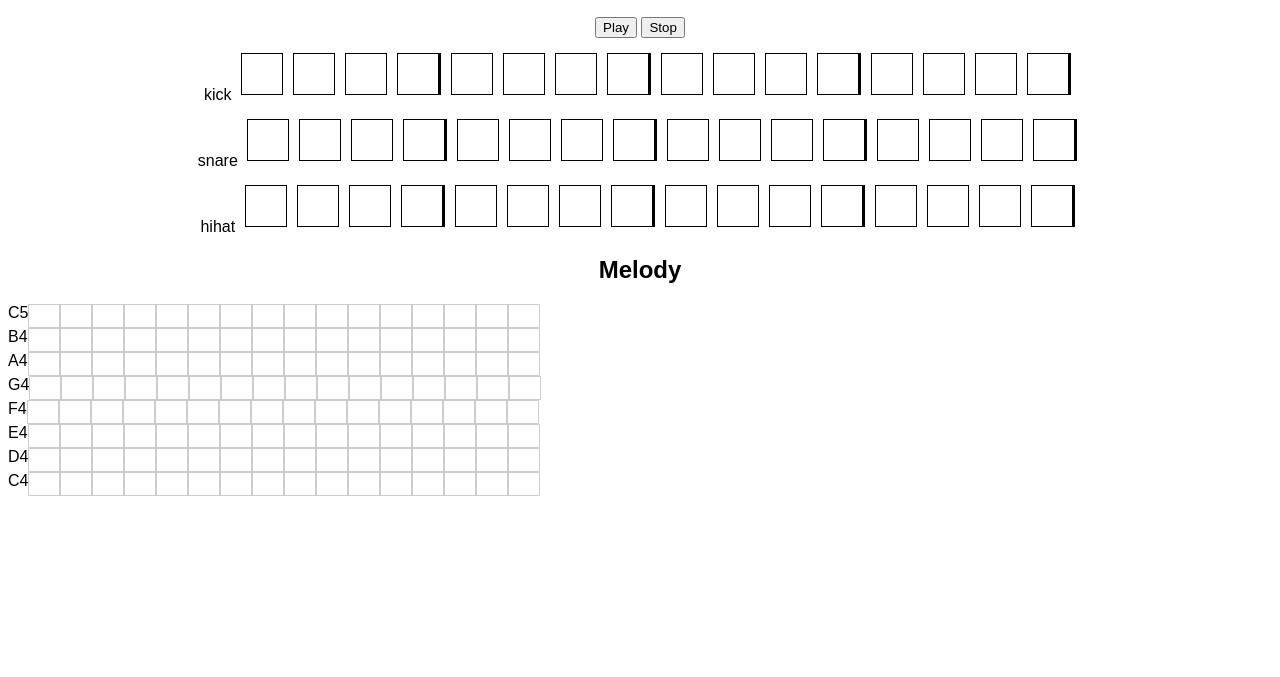
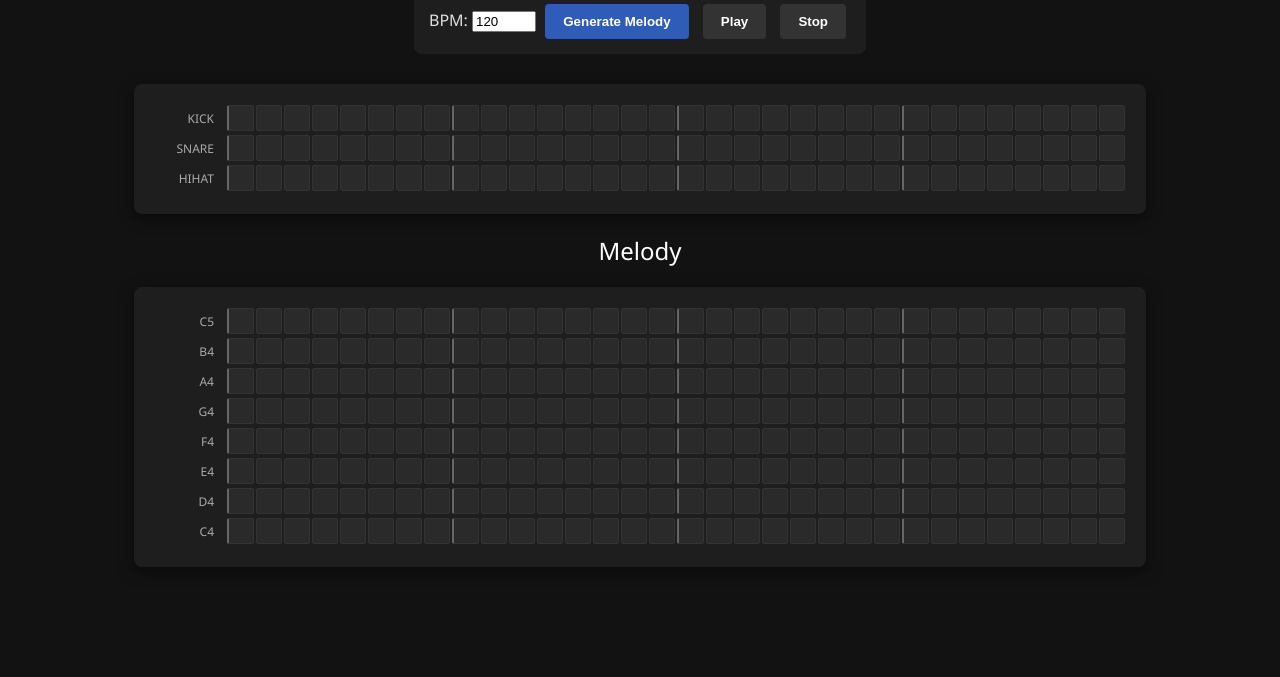
Before and after one commit to keijiro526001/generate-music-app, a plain HTML site: page index.html in a window 1280 px wide. Shown: the part 123-800 px from the top of the page. Drawn offline with Linux system fonts and the light colour scheme.

Commit message:
self input drums ver

```diff
--- a/index.html
+++ b/index.html
@@ -1,30 +1,28 @@
 <!DOCTYPE html>
-<html>
+<html lang="ja">
 <head>
     <meta charset="UTF-8">
-    <title>Drum Machine</title>
+    <title>Modern Drum & Melody Machine</title>
     <link rel="stylesheet" href="style.css">
 </head>
-
 <body>
 
-<h1>Drum Machine</h1>
+<h1>AI Composer & Drum Machine</h1>
+
+<div class="controls">
     <label>BPM:</label>
-<input id="bpm" type="number" value="120">
-<br>
+    <input id="bpm" type="number" value="120" min="40" max="240">
     <button id="generateMelody">Generate Melody</button>
-
-<br><br>
-
     <button id="play">Play</button>
     <button id="stop">Stop</button>
+</div>
 
+<div class="main-container">
     <div id="sequencer"></div>
-
     <h2>Melody</h2>
     <div id="pianoRoll"></div>
+</div>
 
 <script src="script.js"></script>
-
 </body>
 </html>
--- a/script.js
+++ b/script.js
@@ -1,27 +1,15 @@
 const audioContext = new AudioContext();
-
-// ディレイ（残響）の設定
-const delay = audioContext.createDelay();
-delay.delayTime.value = 0.3;
-const feedback = audioContext.createGain();
-feedback.gain.value = 0.3;
-const delayFilter = audioContext.createBiquadFilter();
-delayFilter.frequency.value = 1000;
-
-delay.connect(feedback);
-feedback.connect(delayFilter);
-delayFilter.connect(delay);
-delay.connect(audioContext.destination);
 
 let kickBuffer, snareBuffer, hihatBuffer;
 let step = 0;
 let intervalId;
 let stepElements = [];
 let isPlaying = false;
-const steps = 16;
+
+const steps = 32;
 let melodyPattern = new Array(steps).fill(null);
 
-const scale = [0, 2, 4, 5, 7, 9, 11]; // メジャースケール
+const scale = [0, 2, 4, 5, 7, 9, 11];
 const melodicMarkovTable = {
   0: [0, 1, 1, 2, 4], 1: [0, 0, 2, 2], 2: [0, 1, 3, 4],
   3: [2, 2, 4, 4], 4: [0, 0, 5, 6], 5: [4, 4, 6], 6: [0, 0, 0, 5]
@@ -35,8 +23,6 @@ const pattern = {
   snare: new Array(steps).fill(false),
   hihat: new Array(steps).fill(false)
 };
-
-const sequencer = document.getElementById("sequencer");
 
 async function loadSample(url) {
   const response = await fetch(url);
@@ -58,60 +44,49 @@ function playSound(buffer) {
   source.start();
 }
 
-// 1. ディレイ設定を完全に削除または無効化
-// (スクリプト上部の delay, feedback, delayFilter 関連のコードは消してもOKです)
-
-// 2. 修正版 playMelody (ディレイなし・シンプル設定)
 function playMelody(note, durationSteps = 1) {
   if (typeof note !== "number") return;
-
   const osc = audioContext.createOscillator();
   const gain = audioContext.createGain();
   const filter = audioContext.createBiquadFilter();
 
   const freq = 440 * Math.pow(2, (note - 69) / 12);
   const bpm = document.getElementById("bpm").value;
-  const stepTime = (60 / bpm) / 2;
+  const stepTime = (60 / bpm) / 4;
   const durationTime = stepTime * durationSteps;
   const now = audioContext.currentTime;
 
-  // 音色：三角波（サイン波より少しはっきりし、耳に優しい音）
   osc.type = "triangle";
   osc.frequency.value = freq;
-
-  // フィルター：高音を少しカットして落ち着いた音にする
   filter.type = "lowpass";
   filter.frequency.setValueAtTime(2500, now);
   filter.frequency.exponentialRampToValueAtTime(1200, now + durationTime);
 
-  // エンベロープ：音の出だしと終わりを滑らかにする
   gain.gain.setValueAtTime(0, now);
-  gain.gain.linearRampToValueAtTime(0.2, now + 0.01); // アタック
-  gain.gain.exponentialRampToValueAtTime(0.001, now + durationTime + 0.05); // リリース
+  gain.gain.linearRampToValueAtTime(0.2, now + 0.01);
+  gain.gain.exponentialRampToValueAtTime(0.001, now + durationTime + 0.05);
 
-  // 接続：スピーカー(destination)のみに接続
   osc.connect(filter);
   filter.connect(gain);
   gain.connect(audioContext.destination);
 
-  // 再生
   osc.start(now);
   osc.stop(now + durationTime + 0.1);
 }
 
 function generateAIMelody() {
-  const baseNote = parseInt(document.getElementById("key")?.value) || 60;
+  const baseNote = 60;
   let currentIndex = 0;
   melodyPattern.fill(null);
 
   for (let i = 0; i < steps; ) {
-    if (Math.random() < 0.2) {
+    if (Math.random() < 0.1) {
       melodyPattern[i] = null;
       i++;
       continue;
     }
     const rand = Math.random();
-    let duration = rand > 0.8 ? 3 : (rand > 0.5 ? 2 : 1);
+    let duration = rand > 0.9 ? 8 : (rand > 0.7 ? 4 : (rand > 0.4 ? 2 : 1));
     const candidates = melodicMarkovTable[currentIndex];
     currentIndex = candidates[Math.floor(Math.random() * candidates.length)];
     const note = baseNote + scale[currentIndex];
@@ -136,7 +111,6 @@ function createPianoRoll() {
     for (let s = 0; s < steps; s++) {
       const cell = document.createElement("div");
       cell.className = "noteCell";
-      if (melodyPattern[s] === pianoNotes[r]) cell.classList.add("noteActive");
       cell.onclick = () => {
         melodyPattern[s] = (melodyPattern[s] === pianoNotes[r]) ? null : pianoNotes[r];
         updatePianoRoll();
@@ -171,7 +145,7 @@ function playStep(currentStep) {
 
   if (note !== null && note !== prevNote) {
     let durationSteps = 1;
-    for (let i = 1; i < 4; i++) {
+    for (let i = 1; i < 8; i++) {
       if (melodyPattern[(currentStep + i) % steps] === note) durationSteps++;
       else break;
     }
@@ -186,16 +160,17 @@ function playStep(currentStep) {
   const allRows = document.querySelectorAll(".noteRow");
   allRows.forEach(row => {
     const cells = row.querySelectorAll(".noteCell");
-    cells.forEach(c => c.classList.remove("notePlaying"));
-    if (cells[currentStep]) cells[currentStep].classList.add("notePlaying");
+    cells.forEach((c, idx) => {
+      c.classList.toggle("notePlaying", idx === currentStep);
+    });
   });
 }
 
 function startBeat() {
+  if (intervalId) clearInterval(intervalId); // 二重起動防止
   isPlaying = true;
-  step = 0;
   const bpm = document.getElementById("bpm").value;
-  const interval = (60 / bpm) * 1000 / 2;
+  const interval = (60 / bpm) * 1000 / 4;
   intervalId = setInterval(() => {
     playStep(step);
     step = (step + 1) % steps;
@@ -205,10 +180,19 @@ function startBeat() {
 function stopBeat() {
   if (intervalId) clearInterval(intervalId);
   isPlaying = false;
+  step = 0; // 停止時は最初に戻す
+  document.querySelectorAll(".playing, .notePlaying").forEach(el => el.classList.remove("playing", "notePlaying"));
 }
 
+// BPMが変更されたときにリアルタイムで反映する
+document.getElementById("bpm").oninput = () => {
+  if (isPlaying) {
+    startBeat(); // 再生中なら新しいBPMでタイマーを再起動
+  }
+};
+
 document.getElementById("play").onclick = async () => {
-  if (isPlaying) stopBeat();
+  if (isPlaying) return; // 既に再生中なら何もしない
   await loadSounds();
   await audioContext.resume();
   startBeat();
@@ -216,11 +200,13 @@ document.getElementById("play").onclick = async () => {
 document.getElementById("stop").onclick = stopBeat;
 document.getElementById("generateMelody").onclick = generateAIMelody;
 
+const sequencer = document.getElementById("sequencer");
 instruments.forEach(inst => {
   const row = document.createElement("div");
   row.className = "row";
-  const label = document.createElement("span");
-  label.innerText = inst + " ";
+  const label = document.createElement("div");
+  label.className = "inst-label";
+  label.innerText = inst;
   row.appendChild(label);
   stepElements[inst] = [];
   for (let i = 0; i < steps; i++) {
--- a/style.css
+++ b/style.css
@@ -1,52 +1,83 @@
-body{
-  font-family: sans-serif;
-  text-align:center;
+body {
+    font-family: 'Segoe UI', system-ui, sans-serif;
+    text-align: center;
+    background-color: #121212;
+    color: #e0e0e0;
+    padding: 20px;
 }
 
-.row{
-  margin:10px;
+h1, h2 {
+    color: #ffffff;
+    font-weight: 300;
+    margin-bottom: 20px;
 }
 
-.step{
-  width:40px;
-  height:40px;
-  margin:5px;
-  border:1px solid black;
-  display:inline-block;
-  cursor:pointer;
+.controls {
+    margin-bottom: 30px;
+    background: #1e1e1e;
+    padding: 15px;
+    border-radius: 8px;
+    display: inline-block;
 }
 
-.step:nth-of-type(4n){
-  border-right:3px solid #000;
+button {
+    background-color: #333;
+    color: white;
+    border: none;
+    padding: 10px 18px;
+    margin: 0 5px;
+    border-radius: 4px;
+    cursor: pointer;
+    font-weight: bold;
+    transition: 0.2s;
 }
 
-.active{
-  background:orange;
+button:hover { background-color: #444; }
+#generateMelody { background-color: #2e5cb8; }
+#generateMelody:hover { background-color: #3d71d9; }
+
+#sequencer, #pianoRoll {
+    display: inline-block;
+    background: #1e1e1e;
+    padding: 20px;
+    border-radius: 8px;
+    box-shadow: 0 4px 15px rgba(0,0,0,0.5);
 }
 
-.playing{
-  border:3px solid red;
+.row, .noteRow {
+    display: flex;
+    align-items: center;
+    margin-bottom: 2px;
 }
 
-#pianoRoll{
-  margin-top:20px;
+.step, .noteCell {
+    width: 24px;
+    height: 24px;
+    margin: 1px;
+    background-color: #2a2a2a;
+    border: 1px solid #333;
+    border-radius: 2px;
+    cursor: pointer;
 }
 
-.noteRow{
-  display:flex;
+.step:nth-child(8n+2),
+.noteCell:nth-child(8n+2) {
+    border-left: 2px solid #666 !important;
 }
 
-.noteCell{
-  width:30px;
-  height:22px;
-  border:1px solid #ccc;
-  cursor:pointer;
+.active { background-color: #ffa726; box-shadow: 0 0 8px #ffa726; }
+.noteActive { background-color: #66bb6a; box-shadow: 0 0 8px #66bb6a; }
+
+.playing, .notePlaying {
+    background-color: #ffffff !important;
+    filter: brightness(1.5);
 }
 
-.noteActive{
-  background:#4caf50;
+.noteLabel, .inst-label {
+    width: 60px;
+    font-size: 12px;
+    text-align: right;
+    margin-right: 12px;
+    color: #aaa;
+    text-transform: uppercase;
 }
-
-.notePlaying{
-  background:#ff9800;
-}
```
Lines whose indentation alone changed are shown as unchanged.
